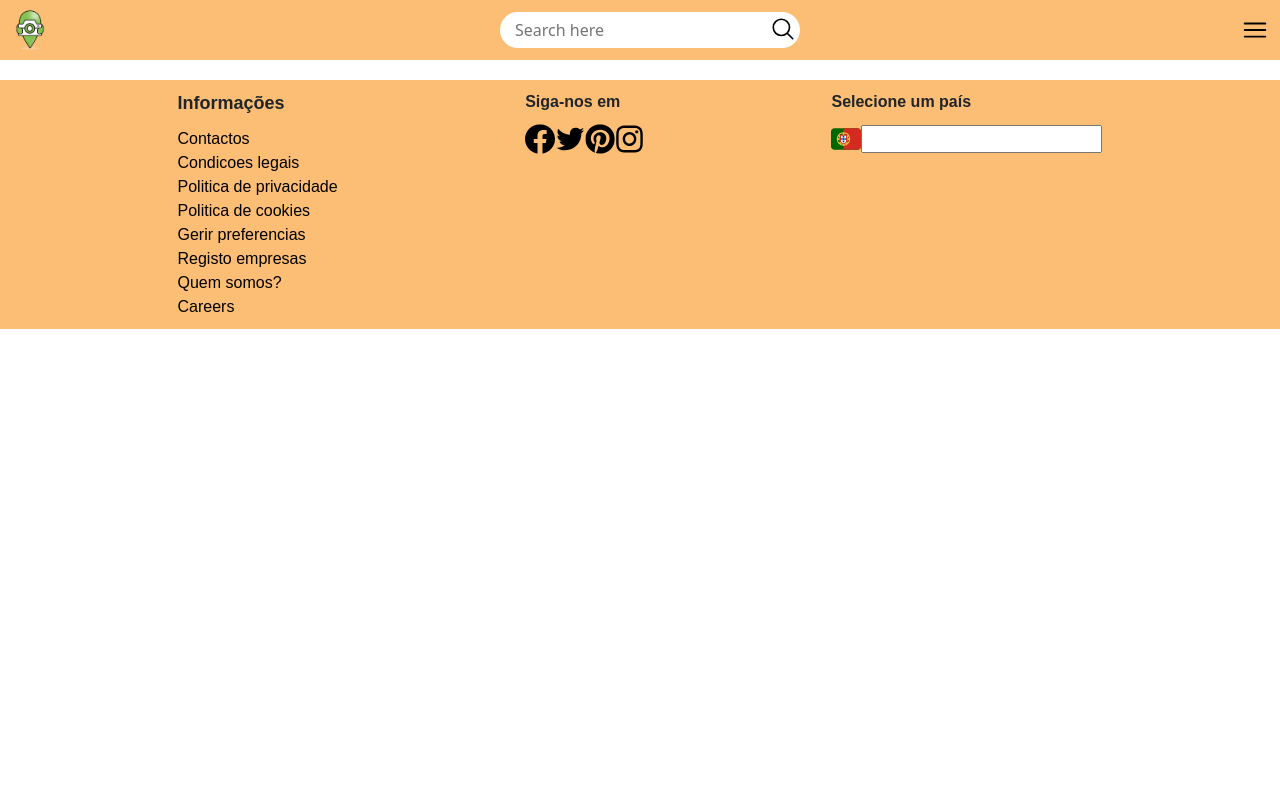
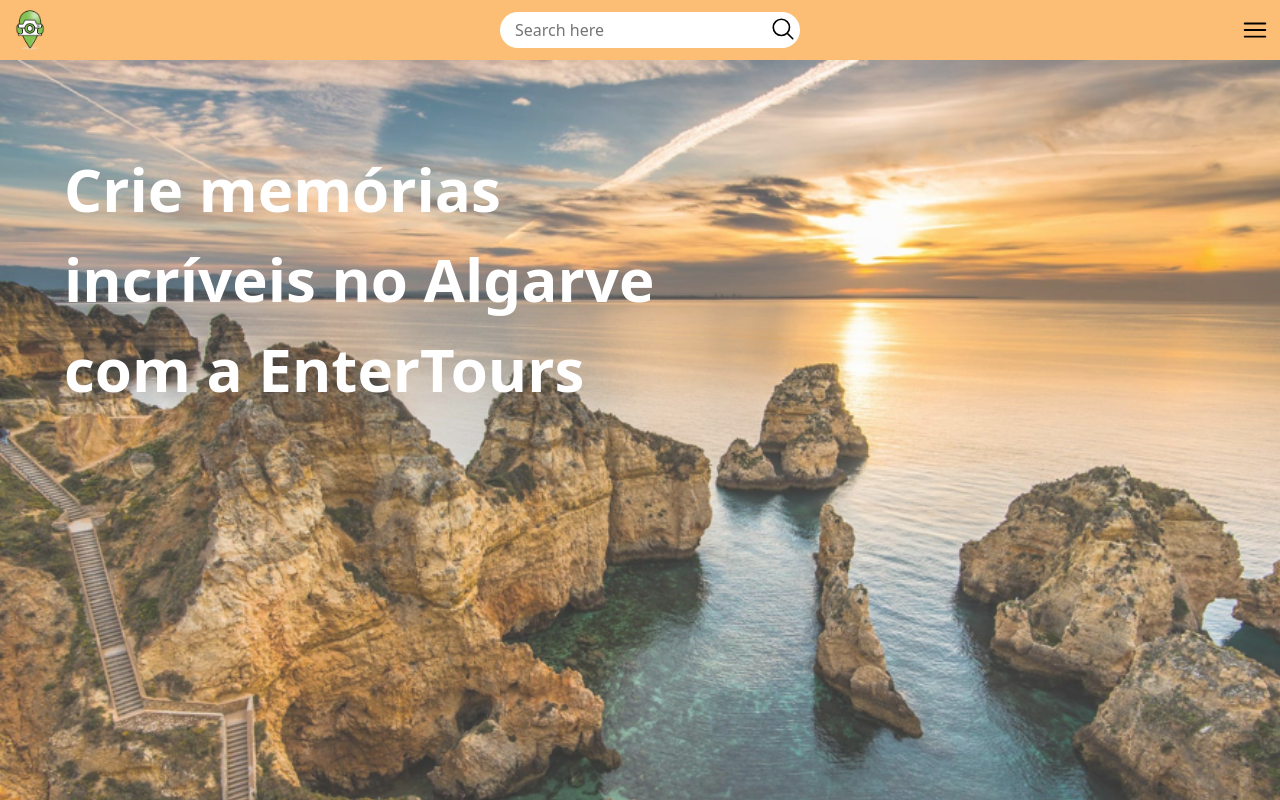
Before and after one commit to earthquake-algarve/react-service, a React (Create React App) app: page / in a window 1280 px wide. Shown: the top 800 px of the page. Built offline with nearby package versions, Linux system fonts and the light colour scheme; no server answers.

Commit message:
feat: slogan component added

```diff
--- /dev/null
+++ b/src/components/slogan/Slogan.js
@@ -0,0 +1,13 @@
+import './slogan.css'
+
+export default function Slogan(){
+    return(
+        <>
+            <div className='slogan'>
+                <img src='img/algarve2.png' alt='slogan entertours'className='slogan-img'></img>
+
+                <p className='slogan-text'>Crie memórias incríveis no Algarve com a EnterTours</p>
+            </div>
+        </>
+    )
+}
--- /dev/null
+++ b/src/components/slogan/slogan.css
@@ -0,0 +1,19 @@
+.slogan{
+    display: flex;
+}
+
+.slogan-img{
+    width: 100%;
+    opacity: 0.8;
+    position: relative;
+}
+
+.slogan-text{
+    color: #fff;
+    font-size: 60px;
+    font-weight: bold;
+    position: absolute;
+    max-width: 50%;
+    left: 4rem;
+    top: 9rem;
+}
--- a/src/pages/Home.js
+++ b/src/pages/Home.js
@@ -1,6 +1,7 @@
 import React from 'react'
 //import MainCard from '../components/mainCard/MainCard'
 //import Slider from '../components/slider/Slider'
+import Slogan from '../components/slogan/Slogan'
 
 export default class Home extends React.Component {
 
@@ -38,6 +39,7 @@ export default class Home extends React.Component {
             <>
                 {/* <MainCard mainCard={this.state.mainCard} teste={this.teste} />
                 <Slider passeios={this.state.passeios} handlePasseio={this.handlePasseio} /> */}
+                <Slogan />
             </>
         )
     }
```
Also changed, not shown: src/components/mainCard/MainCard2.js (added, +9 -0 lines), public/img/algarve2.png (added), src/components/mainCard/mainCard2.css (added).
